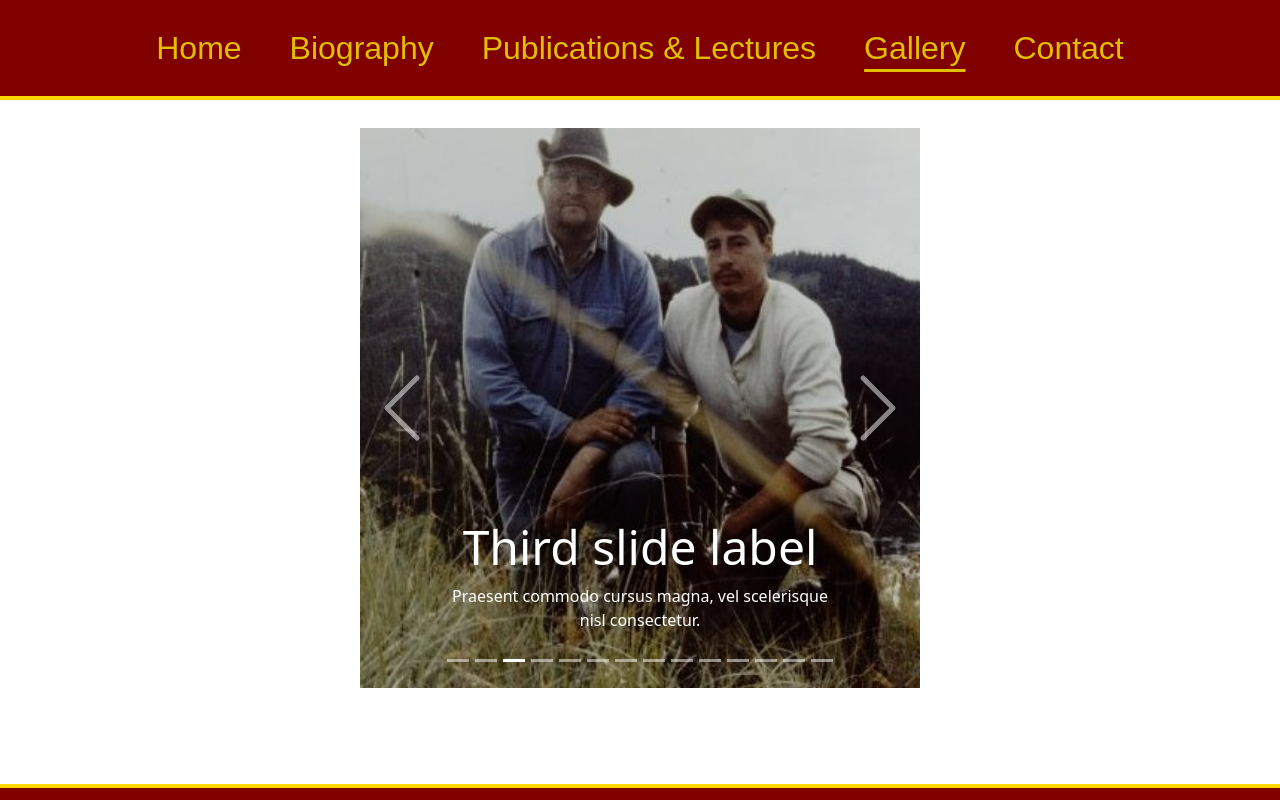
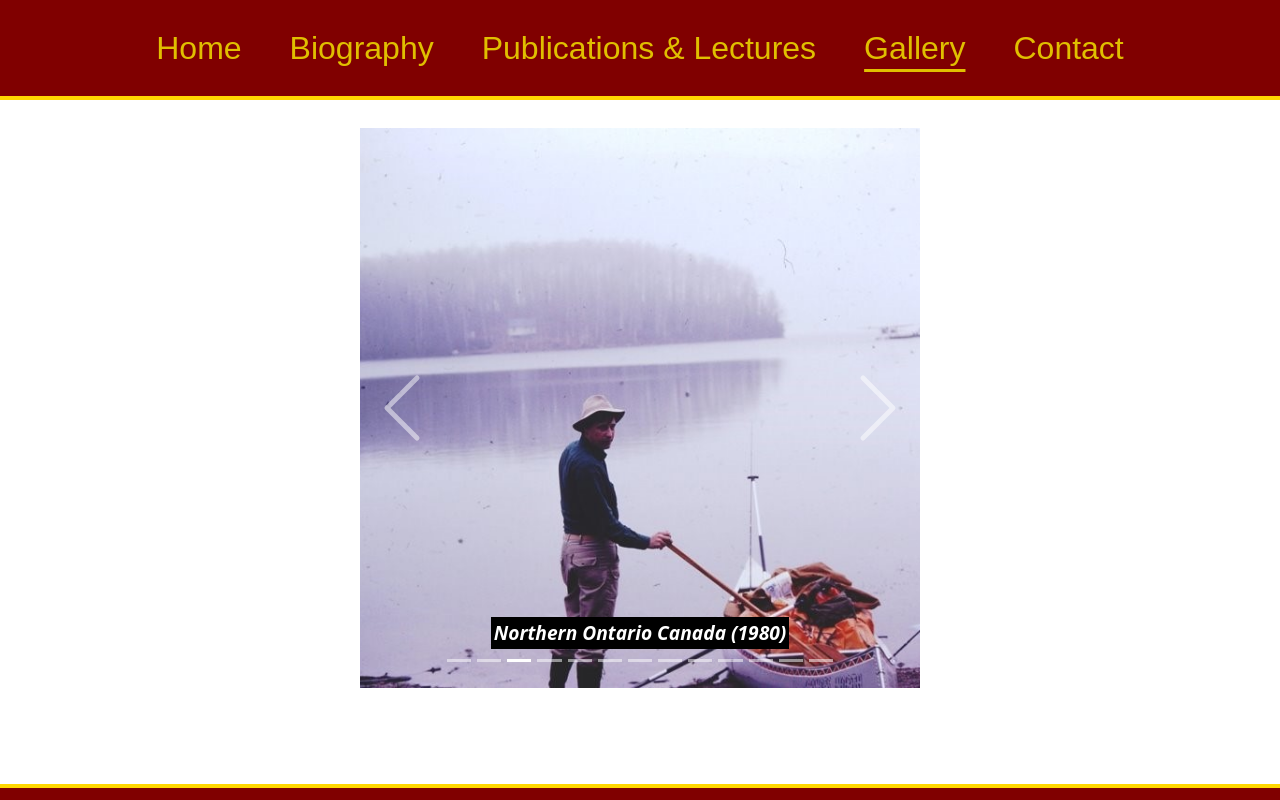
Before and after one commit to alecnissen/ted-personal-website, a React (Vite) app: page /GalleryPage in a window 1280 px wide. Both pictures are taken after a click on the button 514 px from the left and 660 px from the top of the page. Shown: the top 800 px of the page. Built offline with nearby package versions, Linux system fonts and the light colour scheme; a web font is replaced by a local one.

Commit message:
added description to each image, saving work and will start contact section

```diff
--- a/notes.js
+++ b/notes.js
@@ -104,3 +104,9 @@
 
 
 // consider making a container of photos that go together // group relevant photos together
+
+// ***
+
+// put a description under each image
+
+// then move onto the contact form section
--- a/src/GalleryPage.jsx
+++ b/src/GalleryPage.jsx
@@ -31,124 +31,27 @@ export default function GalleryPage() {
       <Carousel.Item>
       <img src={tedImg1}></img>
         <Carousel.Caption>
-          <h3>First slide label</h3>
-          <p>Nulla vitae elit libero, a pharetra augue mollis interdum.</p>
+
+          <strong className='img-description-text'> <em>Northern Ontario Canada (1980)</em> </strong>
         </Carousel.Caption>
       </Carousel.Item>
       <Carousel.Item>
       <img src={tedImg2}></img>
         <Carousel.Caption>
-          <h3>Second slide label</h3>
-          <p>Lorem ipsum dolor sit amet, consectetur adipiscing elit.</p>
+        <strong className='img-description-text'> <em>Northern Ontario Canada (1980)</em> </strong>
         </Carousel.Caption>
       </Carousel.Item>
-      <Carousel.Item>
-      <img src={tedImg3}></img>
-        <Carousel.Caption>
-          <h3>Third slide label</h3>
-          <p>
-            Praesent commodo cursus magna, vel scelerisque nisl consectetur.
-          </p>
-        </Carousel.Caption>
-      </Carousel.Item>
+
+
+
+
+
 
       <Carousel.Item>
       <img src={tedImg15}></img>
         <Carousel.Caption>
-          <h3>Third slide label</h3>
-          <p>
-            Praesent commodo cursus magna, vel scelerisque nisl consectetur.
-          </p>
-        </Carousel.Caption>
-      </Carousel.Item>
 
-      <Carousel.Item>
-      <img src={tedImg6}></img>
-        <Carousel.Caption>
-          <h3>Third slide label</h3>
-          <p>
-            Praesent commodo cursus magna, vel scelerisque nisl consectetur.
-          </p>
-        </Carousel.Caption>
-      </Carousel.Item>
-
-      <Carousel.Item>
-      <img src={tedImg5}></img>
-        <Carousel.Caption>
-          <h3>Third slide label</h3>
-          <p>
-            Praesent commodo cursus magna, vel scelerisque nisl consectetur.
-          </p>
-        </Carousel.Caption>
-      </Carousel.Item>
-
-      <Carousel.Item>
-      <img src={tedImg4}></img>
-        <Carousel.Caption>
-          <h3>Third slide label</h3>
-          <p>
-            Praesent commodo cursus magna, vel scelerisque nisl consectetur.
-          </p>
-        </Carousel.Caption>
-      </Carousel.Item>
-
-      <Carousel.Item>
-      <img src={tedImg9}></img>
-        <Carousel.Caption>
-          <h3>Third slide label</h3>
-          <p>
-            Praesent commodo cursus magna, vel scelerisque nisl consectetur.
-          </p>
-        </Carousel.Caption>
-      </Carousel.Item>
-
-      <Carousel.Item>
-      <img src={tedImg10}></img>
-        <Carousel.Caption>
-          <h3>Third slide label</h3>
-          <p>
-            Praesent commodo cursus magna, vel scelerisque nisl consectetur.
-          </p>
-        </Carousel.Caption>
-      </Carousel.Item>
-
-      <Carousel.Item>
-      <img src={tedImg14}></img>
-        <Carousel.Caption>
-          <h3>Third slide label</h3>
-          <p>
-            Praesent commodo cursus magna, vel scelerisque nisl consectetur.
-          </p>
-        </Carousel.Caption>
-      </Carousel.Item>
-
-      <Carousel.Item>
-      <img src={tedImg11}></img>
-        <Carousel.Caption>
-          <h3>Third slide label</h3>
-          <p>
-            Praesent commodo cursus magna, vel scelerisque nisl consectetur.
-          </p>
-        </Carousel.Caption>
-      </Carousel.Item>
-
-      <Carousel.Item>
-      <img src={tedImg12}></img>
-        <Carousel.Caption>
-          <h3>Third slide label</h3>
-          <p>
-            Praesent commodo cursus magna, vel scelerisque nisl consectetur.
-          </p>
-        </Carousel.Caption>
-      </Carousel.Item>
-
-      <Carousel.Item>
-      <img src={tedImg7}></img>
-        <Carousel.Caption>
-          <h3>Third slide label</h3>
-          <p>
-            Praesent commodo cursus magna, vel scelerisque nisl consectetur.
-          </p>
+        <strong className='img-description-text'> <em>Northern Ontario Canada (1980)</em> </strong>
         </Carousel.Caption>
       </Carousel.Item>
 
@@ -156,12 +59,81 @@ export default function GalleryPage() {
 
 
       <Carousel.Item>
+      <img src={tedImg3}></img>
+        <Carousel.Caption>
+
+        <strong className='img-description-text'> <em>Yukon River (1981)</em> </strong>
+        </Carousel.Caption>
+      </Carousel.Item>
+
+
+
+
+
+
+      <Carousel.Item>
+      <img src={tedImg6}></img>
+        <Carousel.Caption>
+
+        <strong className='img-description-text'> <em>Mount Shuksan Climb (2004)</em> </strong>
+        </Carousel.Caption>
+      </Carousel.Item>
+
+      <Carousel.Item>
+      <img src={tedImg5}></img>
+        <Carousel.Caption>
+        <strong className='img-description-text'> <em>Loyola University Graduation (2015)</em> </strong>
+        </Carousel.Caption>
+      </Carousel.Item>
+
+      <Carousel.Item>
+      <img src={tedImg4}></img>
+        <Carousel.Caption>
+        <strong className='img-description-text'> <em>Lecture at Chicago Maritime Museum</em> </strong>
+        </Carousel.Caption>
+      </Carousel.Item>
+
+      <Carousel.Item>
+      <img src={tedImg9}></img>
+        <Carousel.Caption>
+        <strong className='img-description-text'> <em>Diving Expedition</em> </strong>
+        </Carousel.Caption>
+      </Carousel.Item>
+
+      <Carousel.Item>
+      <img src={tedImg10}></img>
+        <Carousel.Caption>
+        <strong className='img-description-text'> <em>Taj Mahal visit with wife Eileen</em> </strong>
+        </Carousel.Caption>
+      </Carousel.Item>
+
+      <Carousel.Item>
+      <img src={tedImg14}></img>
+        <Carousel.Caption>
+        <strong className='img-description-text'> <em>Attending An Indian Wedding (2024)</em> </strong>
+        </Carousel.Caption>
+      </Carousel.Item>
+
+      <Carousel.Item>
+      <img src={tedImg11}></img>
+        <Carousel.Caption>
+        <strong className='img-description-text'> <em>WTTW Interview (2018)</em> </strong>
+        </Carousel.Caption>
+      </Carousel.Item>
+
+      <Carousel.Item>
+      <img src={tedImg12}></img>
+        <Carousel.Caption>
+        <strong className='img-description-text'> <em>Lecture On Viking River Cruise</em> </strong>
+        </Carousel.Caption>
+      </Carousel.Item>
+
+
+
+      <Carousel.Item>
       <img src={tedImg13}></img>
         <Carousel.Caption>
-          <h3>Third slide label</h3>
-          <p>
-            Praesent commodo cursus magna, vel scelerisque nisl consectetur.
-          </p>
+        <strong className='img-description-text'> <em>Lecture At Loyola University Chicago</em> </strong>
         </Carousel.Caption>
       </Carousel.Item>
 
@@ -169,27 +141,6 @@ export default function GalleryPage() {
 
     </Carousel>
 
-
-
-        {/* <div className='gallery-page-img-container-1'>
-
-            <img src={tedImg1}></img>
-            <img src={tedImg2}></img>
-            <img src={tedImg6}></img>
-        </div>
-
-        <div className='gallery-page-img-container-2'>
-
-            <img src={tedImg5}></img>
-            <img src={tedImg8}></img>
-            <img src={tedImg9}></img>
-        </div>
-
-        <div className='gallery-page-img-container-3'>
-        <img src={tedImg10}></img>
-        <img src={tedImg11}></img>
-        <img src={tedImg12}></img>
-        </div> */}
 
 
 
--- a/src/Styles/img_and_description_styles.scss
+++ b/src/Styles/img_and_description_styles.scss
@@ -102,6 +102,13 @@
     font-family: "Reddit Sans Condensed", sans-serif;
     background-color: maroon;
     color: white;
+}
+
+.img-description-text {
+    background-color: black;
+    font-size: 1.2rem;
+    padding: 0.15rem;
+
 }
 
 
```
